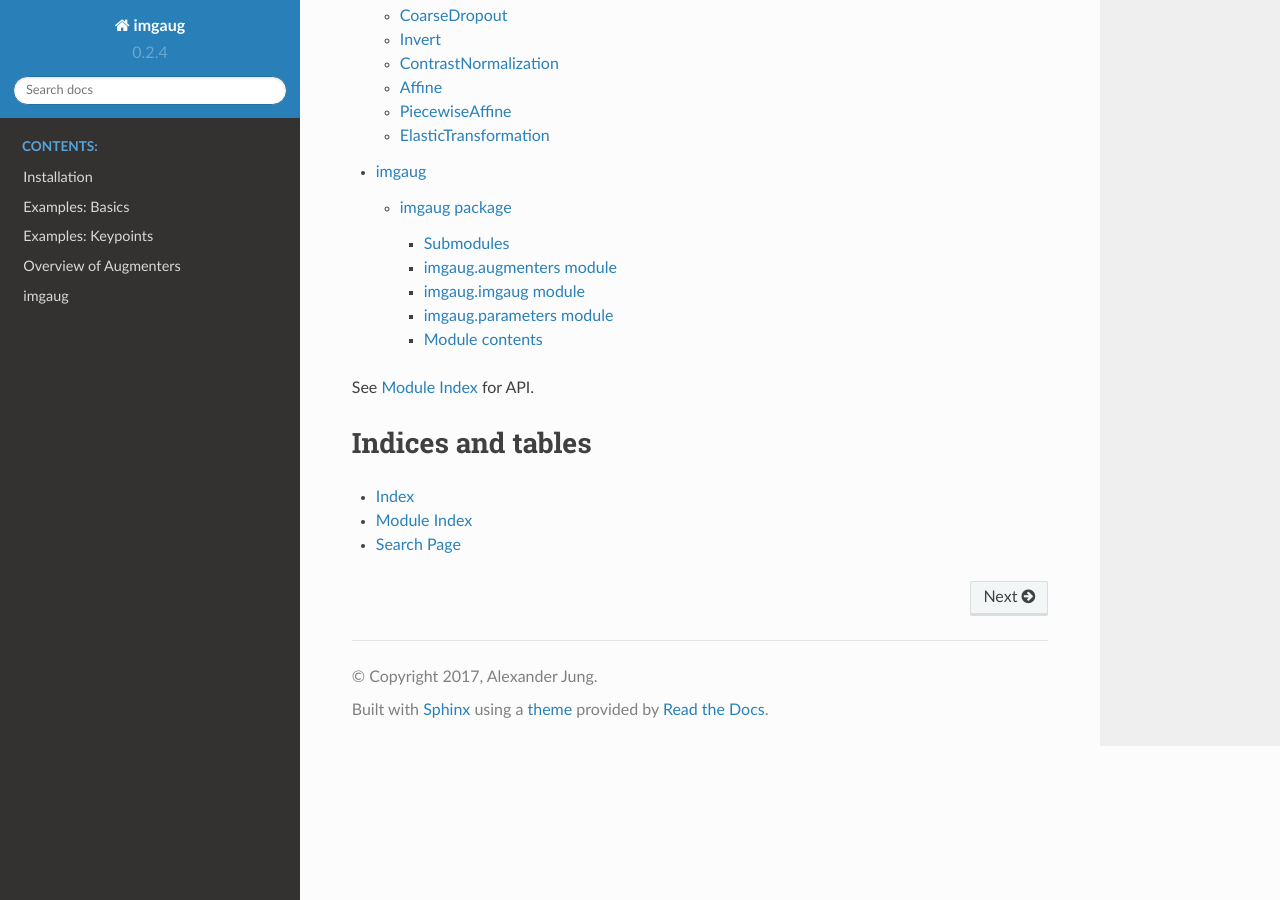
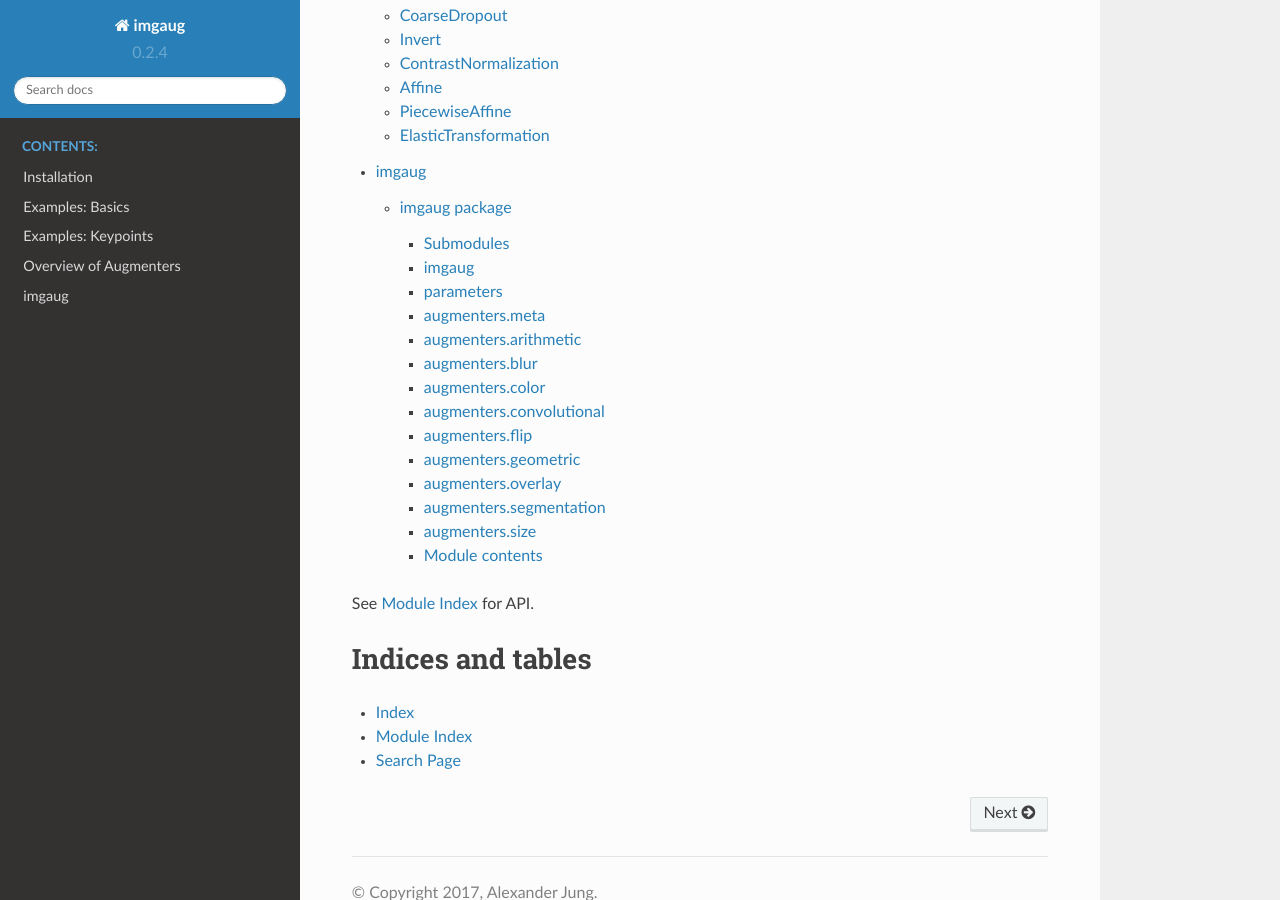
Before and after one commit to aleju/imgaug, a Sphinx documentation site: the page built from docs/index.rst, in a window 1280 px wide and 900 px high, scrolled down 1677 px. Built offline with Sphinx 7.4.7 and the Read the Docs theme 2.0.0, drawn with Linux system fonts in a browser that asks for light colours; formulas are drawn with MathJax 3.

Commit message:
Fix missing augmenter documentation

```diff
--- a/docs/source/imgaug.rst
+++ b/docs/source/imgaug.rst
@@ -4,30 +4,102 @@ imgaug package
 Submodules
 ----------
 
-imgaug\.augmenters module
--------------------------
-
-.. automodule:: imgaug.augmenters
-    :members:
-    :undoc-members:
-    :show-inheritance:
-
-imgaug\.imgaug module
----------------------
+imgaug
+------
 
 .. automodule:: imgaug.imgaug
     :members:
     :undoc-members:
     :show-inheritance:
 
-imgaug\.parameters module
--------------------------
+parameters
+----------
 
 .. automodule:: imgaug.parameters
     :members:
     :undoc-members:
     :show-inheritance:
 
+
+augmenters\.meta
+----------------
+
+.. automodule:: imgaug.augmenters.meta
+    :members:
+    :undoc-members:
+    :show-inheritance:
+
+augmenters\.arithmetic
+----------------------
+
+.. automodule:: imgaug.augmenters.arithmetic
+    :members:
+    :undoc-members:
+    :show-inheritance:
+
+augmenters\.blur
+----------------
+
+.. automodule:: imgaug.augmenters.blur
+    :members:
+    :undoc-members:
+    :show-inheritance:
+
+augmenters\.color
+-----------------
+
+.. automodule:: imgaug.augmenters.color
+    :members:
+    :undoc-members:
+    :show-inheritance:
+
+augmenters\.convolutional
+-------------------------
+
+.. automodule:: imgaug.augmenters.convolutional
+    :members:
+    :undoc-members:
+    :show-inheritance:
+
+augmenters\.flip
+----------------
+
+.. automodule:: imgaug.augmenters.flip
+    :members:
+    :undoc-members:
+    :show-inheritance:
+
+augmenters\.geometric
+---------------------
+
+.. automodule:: imgaug.augmenters.geometric
+    :members:
+    :undoc-members:
+    :show-inheritance:
+
+augmenters\.overlay
+-------------------
+
+.. automodule:: imgaug.augmenters.overlay
+    :members:
+    :undoc-members:
+    :show-inheritance:
+
+augmenters\.segmentation
+------------------------
+
+.. automodule:: imgaug.augmenters.segmentation
+    :members:
+    :undoc-members:
+    :show-inheritance:
+
+augmenters\.size
+----------------
+
+.. automodule:: imgaug.augmenters.size
+    :members:
+    :undoc-members:
+    :show-inheritance:
 
 Module contents
 ---------------
--- a/docs/source/modules.rst
+++ b/docs/source/modules.rst
@@ -2,6 +2,6 @@ imgaug
 ======
 
 .. toctree::
-   :maxdepth: 4
+   :maxdepth: 5
 
    imgaug
```
